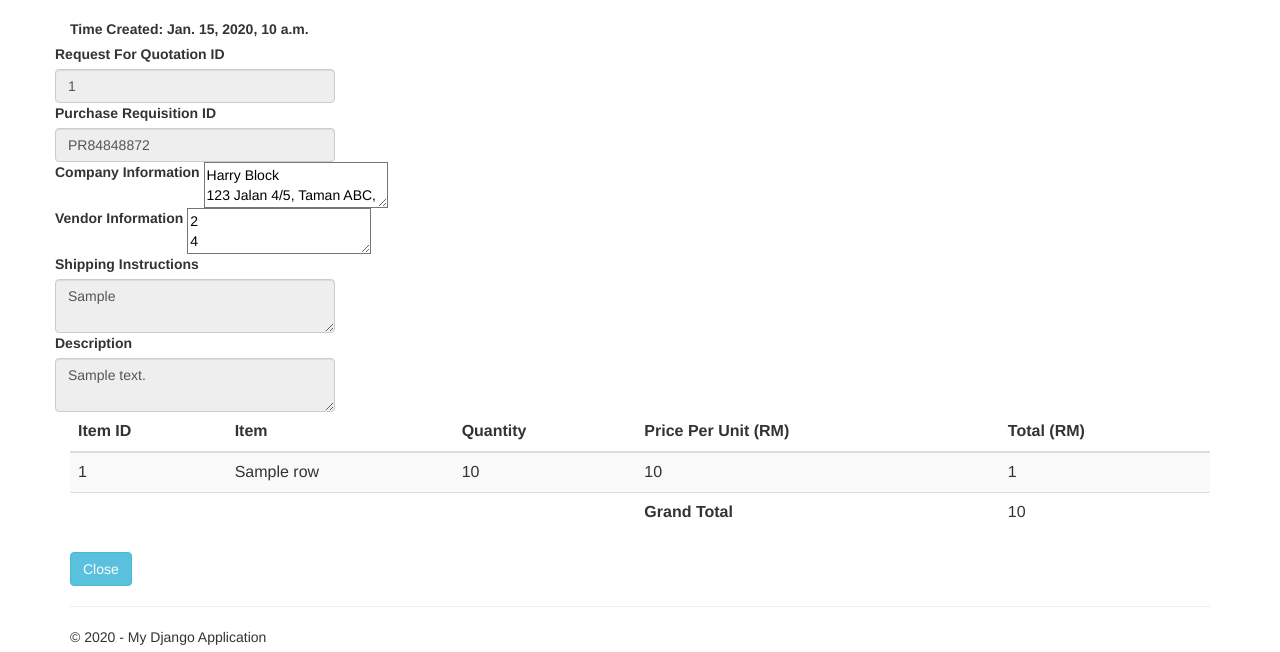
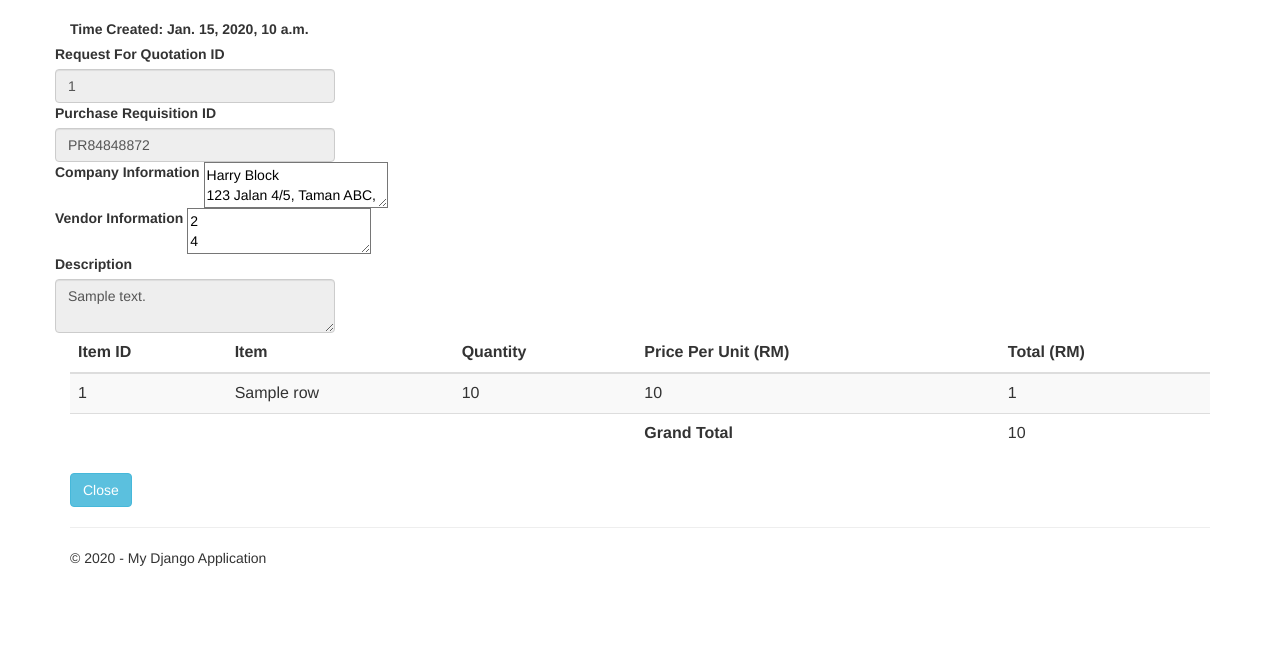
Before and after one commit to ianpea/Group-04-Purchasing-System, a Django app: template Purchasing System/RequestForQuotation/templates/RequestForQuotation/requestforquotationdetails.html in a window 1280 px wide. Shown: the part 51-703 px from the top of the page. Run offline with Django 3.2, Linux system fonts and the light colour scheme; data comes from the database, SQL or seed files in the repository; tables that the repository leaves empty hold one stand-in row (values such as "Sample post"); the template is opened without the code that fills it: values that come from a table or form of the project are taken from there, most other values are stand-ins (such as "Sample title", 1, 10 or a date in 2020); some libraries are stand-ins or nearby versions.

Commit message:
C202
-Fixed shipping instructions being shown in Request for Quotations details page.

```diff
--- a/Purchasing System/RequestForQuotation/templates/RequestForQuotation/requestforquotationdetails.html
+++ b/Purchasing System/RequestForQuotation/templates/RequestForQuotation/requestforquotationdetails.html
@@ -29,10 +29,6 @@
             </div>
         </div>
         <div class="row margintop">
-            <div class="col">
-                <label class="labelpodetails">Shipping Instructions</label>
-               <textarea class="form-control potextarea" name="shipping_inst" id="shipping_inst" placeholder="Shipping Instructions (If applicable)" readonly >{{shipping_inst}}</textarea>
-            </div>
             <div class="col">
                 <label class="labelpodetails">Description</label>
                 <textarea class="form-control potextarea" name="description" id="description" placeholder="Request For Quotation Description (If applicable)" readonly>{{description}}</textarea>
```
